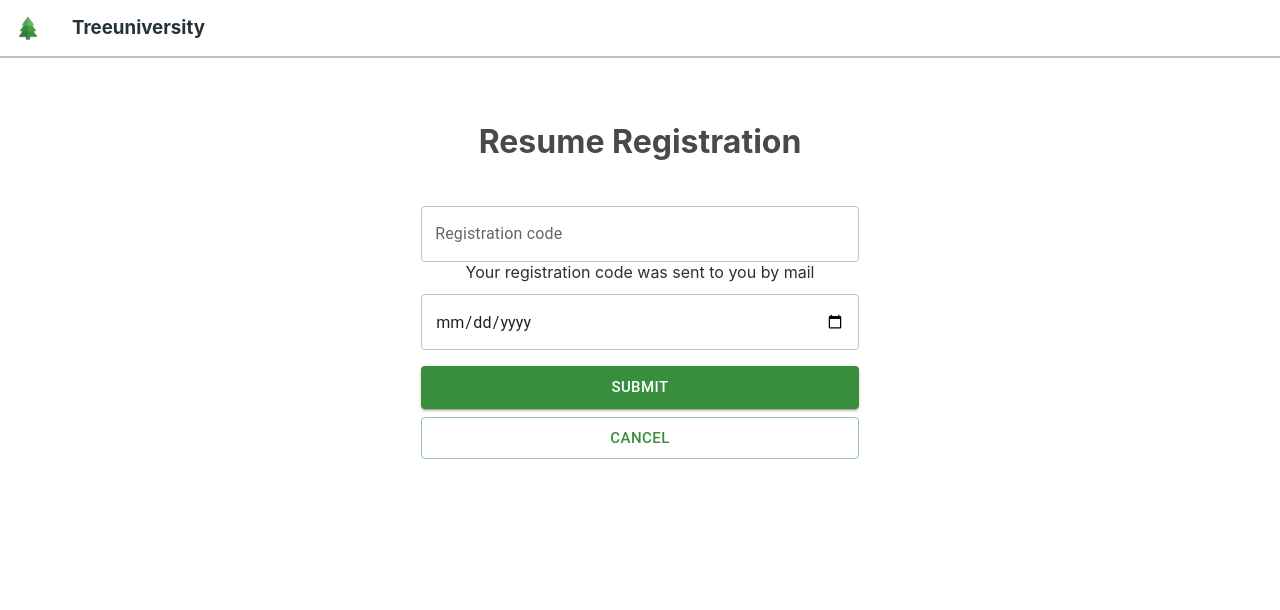
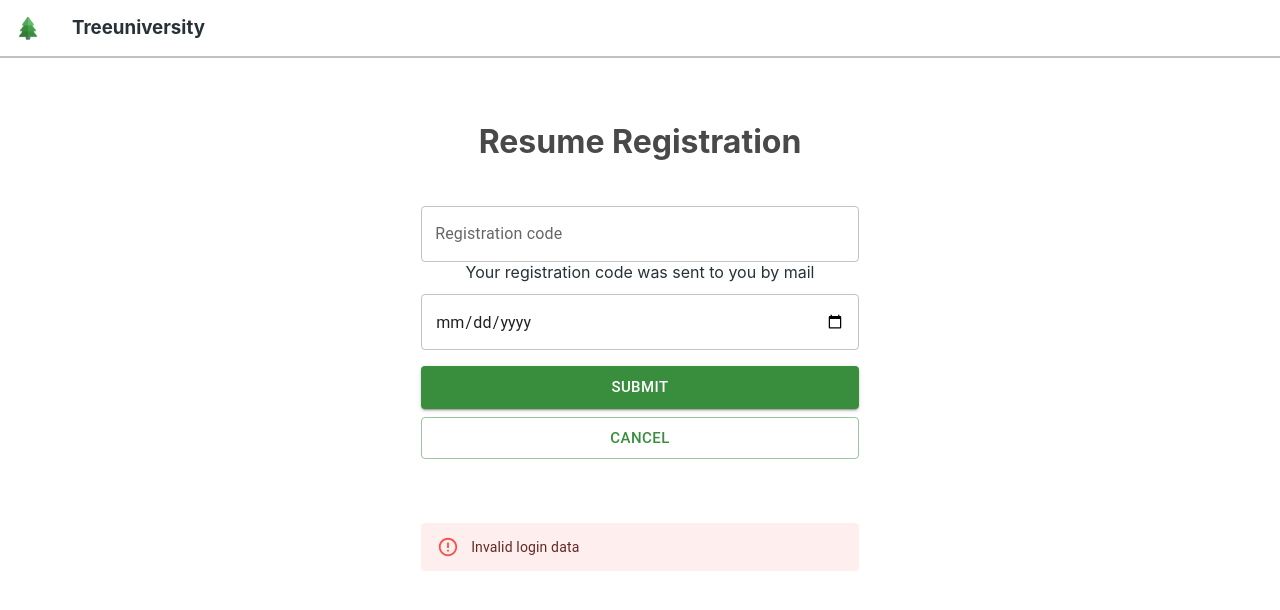
Before and after one commit to raphaelseher/treeuniversity, a React (Create React App) app: page /continue in a window 1280 px wide. Shown: the top 610 px of the page. Built offline with nearby package versions, Linux system fonts and the light colour scheme.

Commit message:
error display on correct pos - back button works

```diff
--- a/src/components/Header.tsx
+++ b/src/components/Header.tsx
@@ -22,7 +22,7 @@ function Header(props: HeaderProps) {
         {
           // different way to do an "if" inside JSX
           state.registrationCode && (
-            <div id="registration-code" style={{alignSelf:"center"}}>
+            <div id="registration-code" style={{alignSelf:"center", marginRight:"10%", float:"right"}} >
               <Chip label={state.registrationCode} />
             </div>
           )
--- a/src/pages/Continue.tsx
+++ b/src/pages/Continue.tsx
@@ -2,9 +2,10 @@ import React from 'react';
 import { Link } from 'react-router-dom'
 import '../styles/Continue.css';
 import Header from "components/Header"
-import { TextField } from '@mui/material';
+import { Alert, TextField } from '@mui/material';
 import Button from "@mui/material/Button";
 import { width } from '@mui/system';
+import Chip from "@mui/material/Chip";
 
 function Continue() {
   return (
@@ -50,6 +51,7 @@ function Continue() {
         </div>
 
         <div>
+          <Link to="/">
           <Button
             variant="outlined"
             size='large'
@@ -57,6 +59,20 @@ function Continue() {
           >
               Cancel
           </Button>
+          </Link>
+        </div>
+
+        <div style={{marginTop:"64px"}}>
+          <span style={{width:"31%", display:"inline-block",textAlign:"right"}}></span>
+          <span style={{width:"38%", display:"inline-block",textAlign:"center"}}>
+          <Alert
+              severity="error"
+            >Invalid login data</Alert>
+          </span>
+          <span style={{width:"31%", display:"inline-block",textAlign:"left"}}></span>
+          <span style={{width:"38%", display:"block"}}>
+
+          </span>
         </div>
 
       </div>
--- a/src/styles/Continue.css
+++ b/src/styles/Continue.css
@@ -34,6 +34,7 @@
 
   .Continue {
     text-align: center;
+    align-content: center;
   }
 
   .Inner {
@@ -43,5 +44,4 @@
 
 h1 {
     color: rgb(73,73,73);
-
   }
```
Lines whose indentation alone changed are shown as unchanged.
